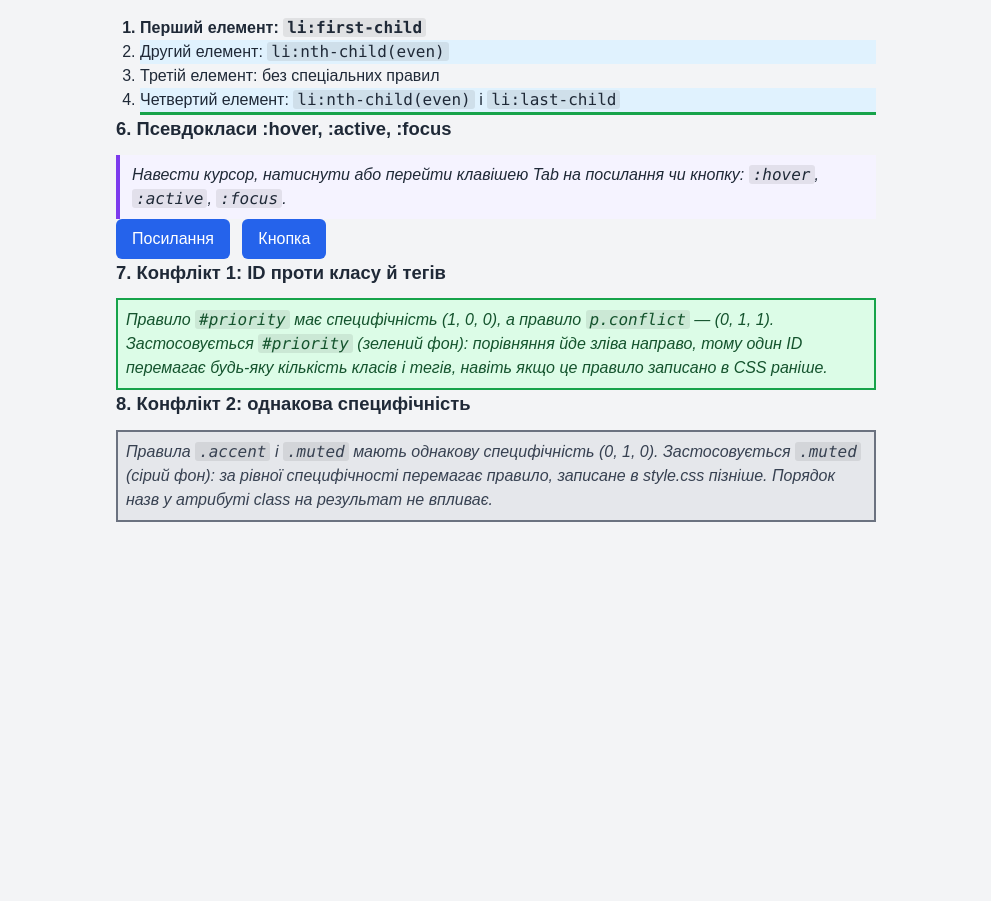
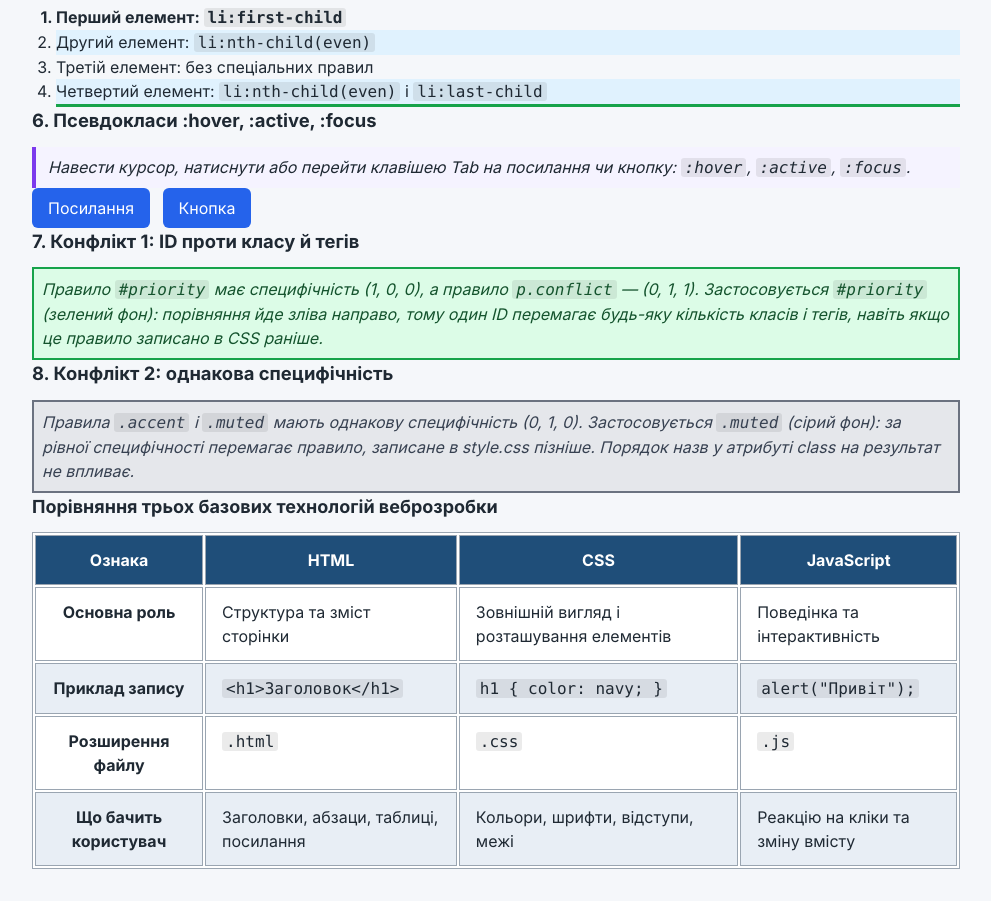
Before and after one commit to YehorVahin/homework4, a plain HTML site: page index.html in a window 1280 px wide. Shown: the part 524-1425 px from the top of the page, without its empty margins (144-1135 px from the left). Before the commit the page ends 1070 px from the top, so only its background shows below. Drawn offline with Linux system fonts and the light colour scheme.

Commit message:
added tab and new styles

```diff
--- a/index.html
+++ b/index.html
@@ -7,7 +7,7 @@
     <title>Homework GitHub Second Branch</title>
   </head>
   <body>
-    <main>
+    <main class="container">
       <h1>Селектори CSS та специфічність</h1>
       <h2>1. Селектор тега</h2>
       <p>
@@ -69,6 +69,47 @@
         за рівної специфічності перемагає правило, записане в style.css пізніше.
         Порядок назв у атрибуті class на результат не впливає.
       </p>
+      <div class="table-wrap">
+        <table>
+          <caption>
+            Порівняння трьох базових технологій веброзробки
+          </caption>
+          <thead>
+            <tr>
+              <th scope="col">Ознака</th>
+              <th scope="col">HTML</th>
+              <th scope="col">CSS</th>
+              <th scope="col">JavaScript</th>
+            </tr>
+          </thead>
+          <tbody>
+            <tr>
+              <th scope="row">Основна роль</th>
+              <td>Структура та зміст сторінки</td>
+              <td>Зовнішній вигляд і розташування елементів</td>
+              <td>Поведінка та інтерактивність</td>
+            </tr>
+            <tr>
+              <th scope="row">Приклад запису</th>
+              <td><code>&lt;h1&gt;Заголовок&lt;/h1&gt;</code></td>
+              <td><code>h1 { color: navy; }</code></td>
+              <td><code>alert("Привіт");</code></td>
+            </tr>
+            <tr>
+              <th scope="row">Розширення файлу</th>
+              <td><code>.html</code></td>
+              <td><code>.css</code></td>
+              <td><code>.js</code></td>
+            </tr>
+            <tr>
+              <th scope="row">Що бачить користувач</th>
+              <td>Заголовки, абзаци, таблиці, посилання</td>
+              <td>Кольори, шрифти, відступи, межі</td>
+              <td>Реакцію на кліки та зміну вмісту</td>
+            </tr>
+          </tbody>
+        </table>
+      </div>
     </main>
   </body>
 </html>
--- a/style.css
+++ b/style.css
@@ -1,9 +1,55 @@
+@font-face {
+  font-family: "Inter Local";
+  src: url("fonts/Inter-Regular-subset.woff2") format("woff2");
+  font-weight: 400;
+  font-style: normal;
+  font-display: swap;
+}
+
+@font-face {
+  font-family: "Inter Local";
+  src: url("fonts/Inter-Bold-subset.woff2") format("woff2");
+  font-weight: 700;
+  font-style: normal;
+  font-display: swap;
+}
+*,
+*::before,
+*::after {
+  box-sizing: border-box;
+}
+:root {
+  --text: #1f2933;
+  --muted: #52606d;
+  --bg: #f5f7fa;
+  --border: #9aa5b1;
+  --head-bg: #1f4e79;
+  --head-text: #ffffff;
+  --row-odd: #ffffff;
+  --row-even: #e8eef5;
+}
+html {
+  -webkit-text-size-adjust: 100%;
+  text-size-adjust: 100%;
+}
 body {
   margin: 0;
-  background-color: #f3f4f6;
-  color: #1f2937;
-  font-family: Arial, Helvetica, sans-serif;
+  font-family:
+    "Inter Local",
+    system-ui,
+    -apple-system,
+    "Segoe UI",
+    Roboto,
+    Arial,
+    sans-serif;
+  color: var(--text);
+  background: var(--bg);
   line-height: 1.5;
+}
+.container {
+  max-width: 60rem;
+  margin-inline: auto;
+  padding: 2rem 1rem;
 }
 main {
   max-width: 760px;
@@ -125,3 +171,52 @@ p.conflict {
   background-color: #e5e7eb;
   color: #374151;
 }
+.table-wrap {
+  overflow-x: auto; /* запасний варіант на дуже вузьких екранах */
+}
+
+table {
+  width: 100%;
+  border: 1px solid var(--border);
+  background: var(--row-odd);
+}
+
+caption {
+  caption-side: top;
+  padding: 0 0 0.75rem;
+  text-align: left;
+  font-weight: 700;
+  font-size: 1.125rem;
+}
+
+th,
+td {
+  padding: 0.75rem 1rem;
+  border: 1px solid var(--border);
+  vertical-align: top;
+  overflow-wrap: anywhere;
+}
+
+thead th {
+  background: var(--head-bg);
+  color: var(--head-text);
+}
+
+tbody th {
+  background: transparent;
+}
+
+tbody tr:nth-child(odd) {
+  background: var(--row-odd);
+}
+
+tbody tr:nth-child(even) {
+  background: var(--row-even);
+}
+@media (max-width: 40rem) {
+  th,
+  td {
+    padding: 0.5rem 0.625rem;
+    font-size: 0.9375rem;
+  }
+}
```
Also changed, not shown: fonts/Inter-Bold-subset.woff2 (added), fonts/Inter-Regular-subset.woff2 (added), fonts/LICENSE.txt (added).
